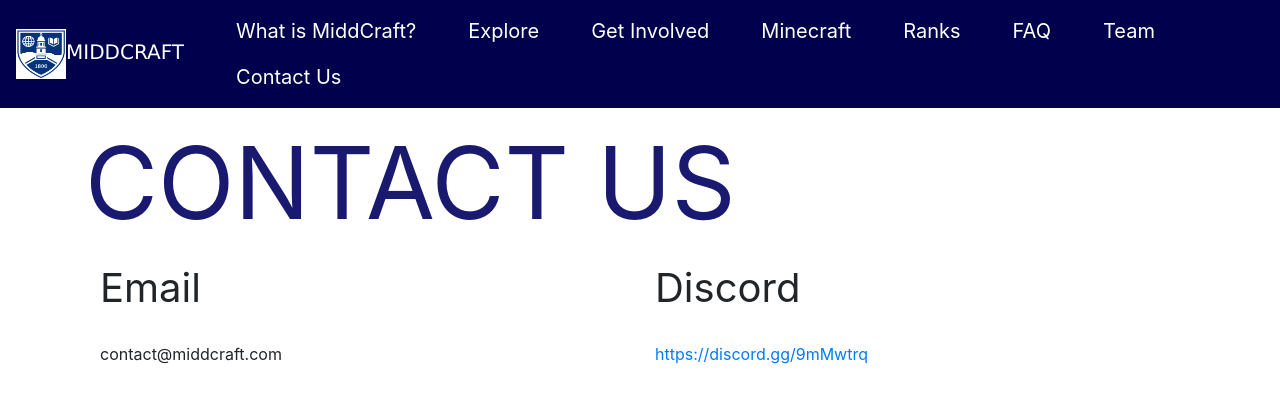
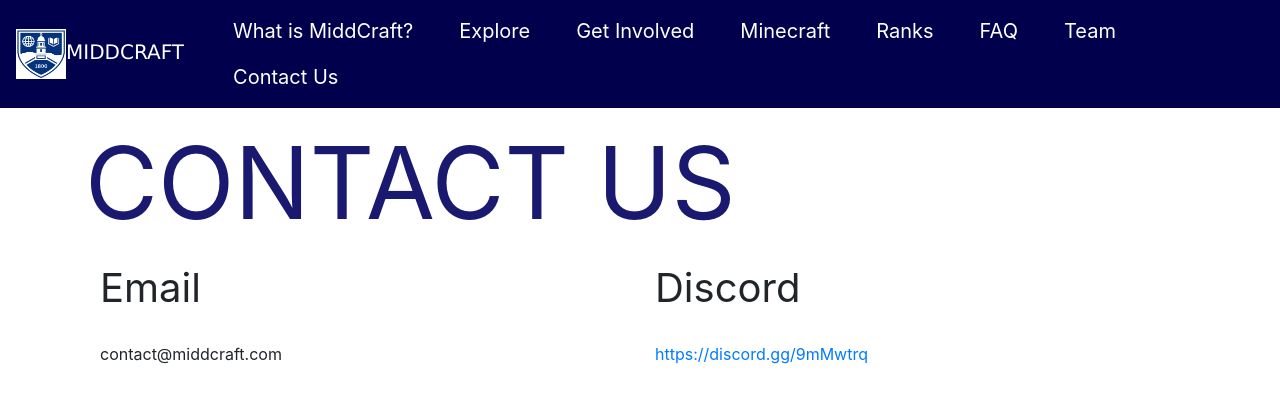
Before and after one commit to MiddCraft/Web, a Flask app: page /contact in a window 1280 px wide. Shown: the top 420 px of the page. Run offline with Flask 2, Linux system fonts and the light colour scheme; some libraries are stand-ins or nearby versions.

Commit message:
Fixed spacing

```diff
--- a/templates/layout.html
+++ b/templates/layout.html
@@ -32,8 +32,8 @@
 }
 
 .spacing {
-  padding-right: 26px;
-  padding-left: 26px;
+  padding-right: 23px;
+  padding-left: 23px;
   font-size: 20px;
 
 }
```
